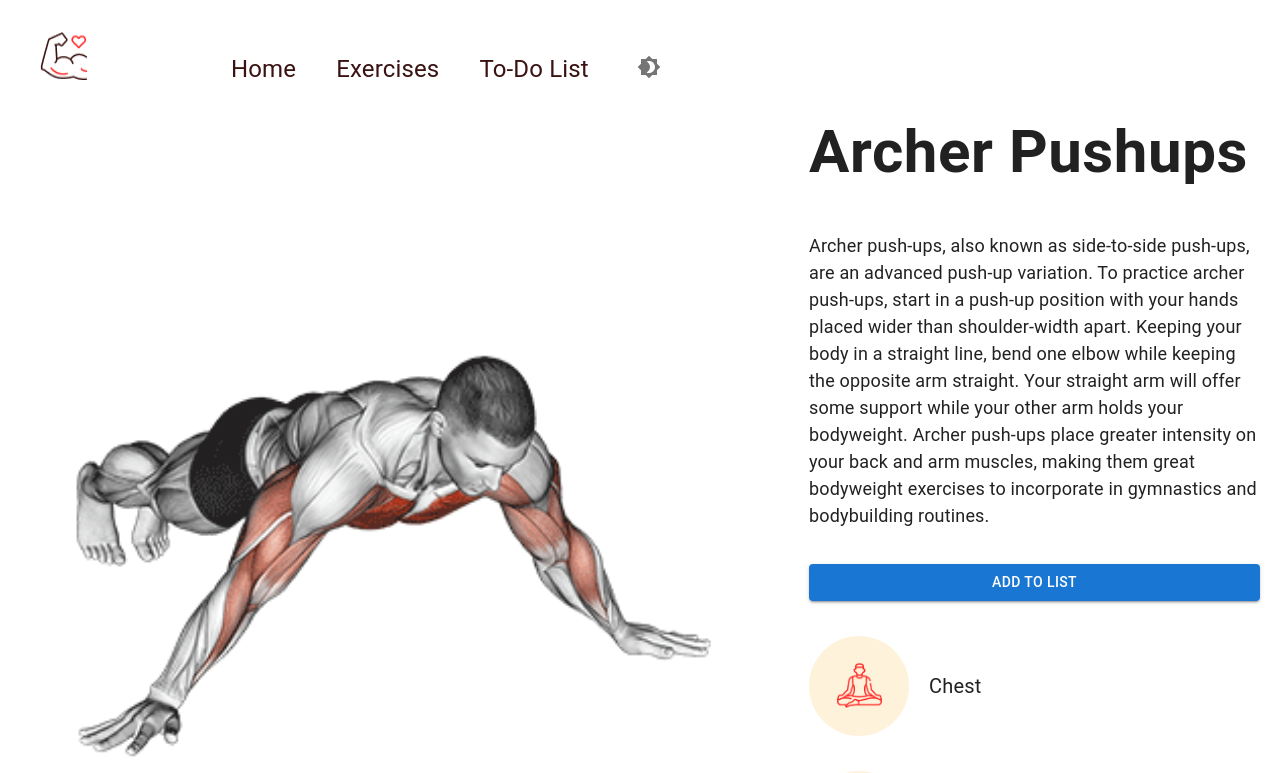
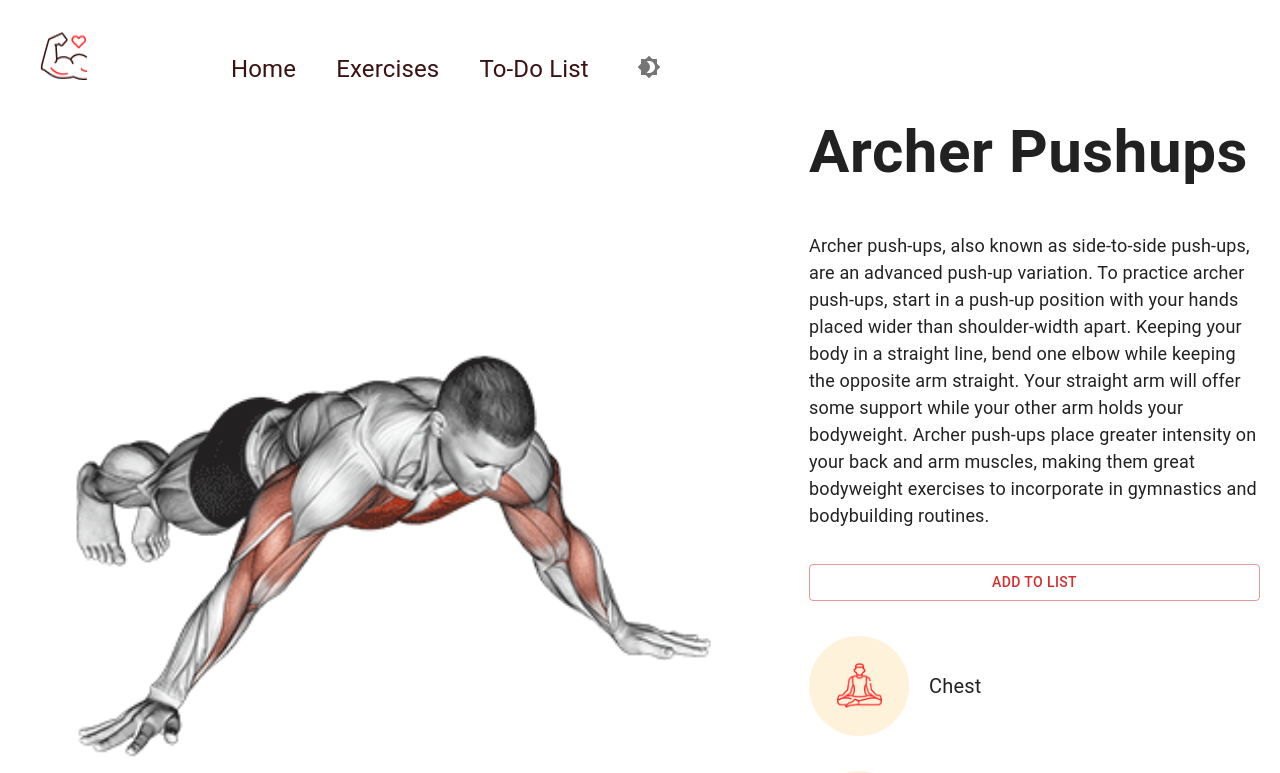
Before and after one commit to ayushgupta14/ExercisesHere, a React (Create React App) app: page /exercise/Archerpushups in a window 1280 px wide. Shown: the top 773 px of the page. Built offline with nearby package versions, Linux system fonts and the light colour scheme.

Commit message:
updated context

```diff
--- a/src/Components/ExerciseDetails/Details.js
+++ b/src/Components/ExerciseDetails/Details.js
@@ -38,7 +38,7 @@ const Details = () => {
           </Typography>
 
           <Stack>
-            <Button variant='contained' onClick={() => dispatch(addToDo({ id: exes.id, text: exes.text, src: exes.src }))}>Add to List</Button>
+            <Button variant="outlined" color="error" onClick={() => dispatch(addToDo({ id: exes.id, text: exes.text, src: exes.src }))}>Add to List</Button>
           </Stack>
 
           <Stack direction='row' alignItems='center' gap='20px'>
--- a/src/Components/ToDoComps/ToDoList.js
+++ b/src/Components/ToDoComps/ToDoList.js
@@ -11,7 +11,7 @@ const ToDoList = () => {
 
 
     return (
-        <Box>
+        <Box height='100vh'>
             <Typography variant='h4' textAlign='center' mt='45px' mb='50px'>
                 To-Do List
             </Typography>
```
